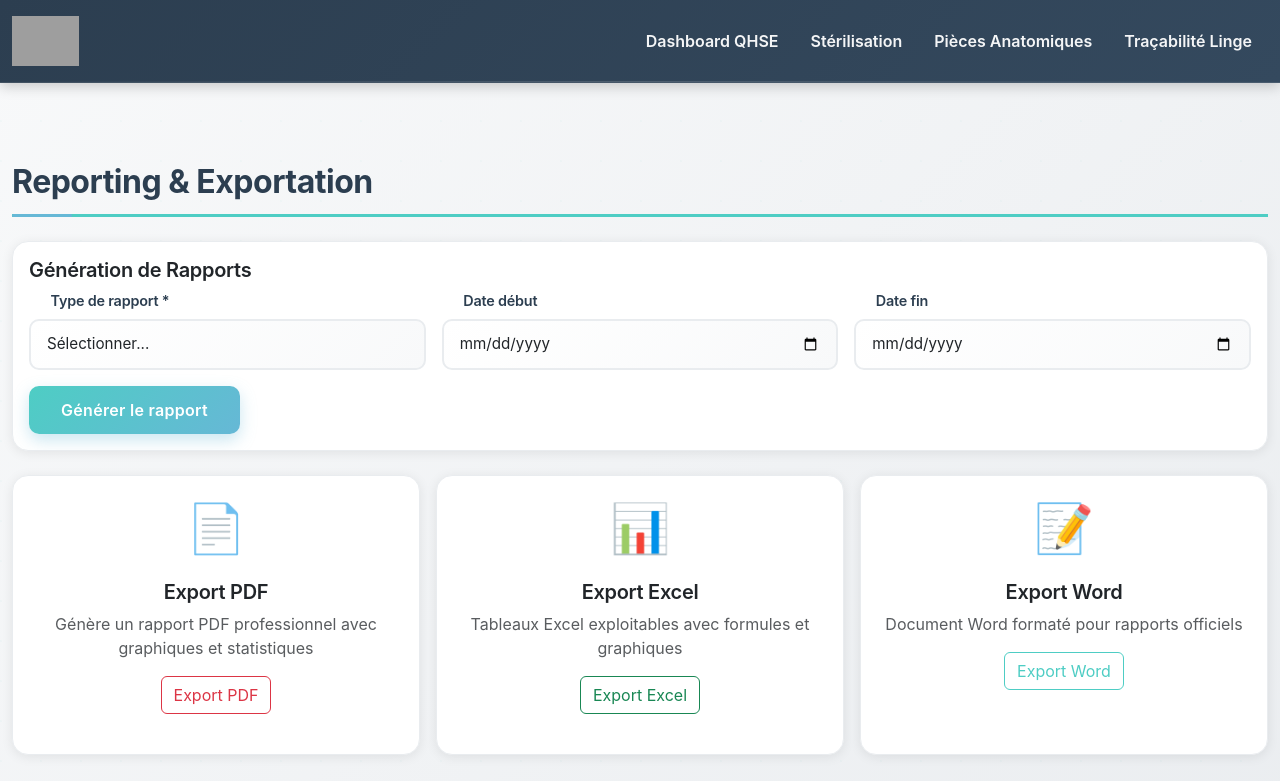
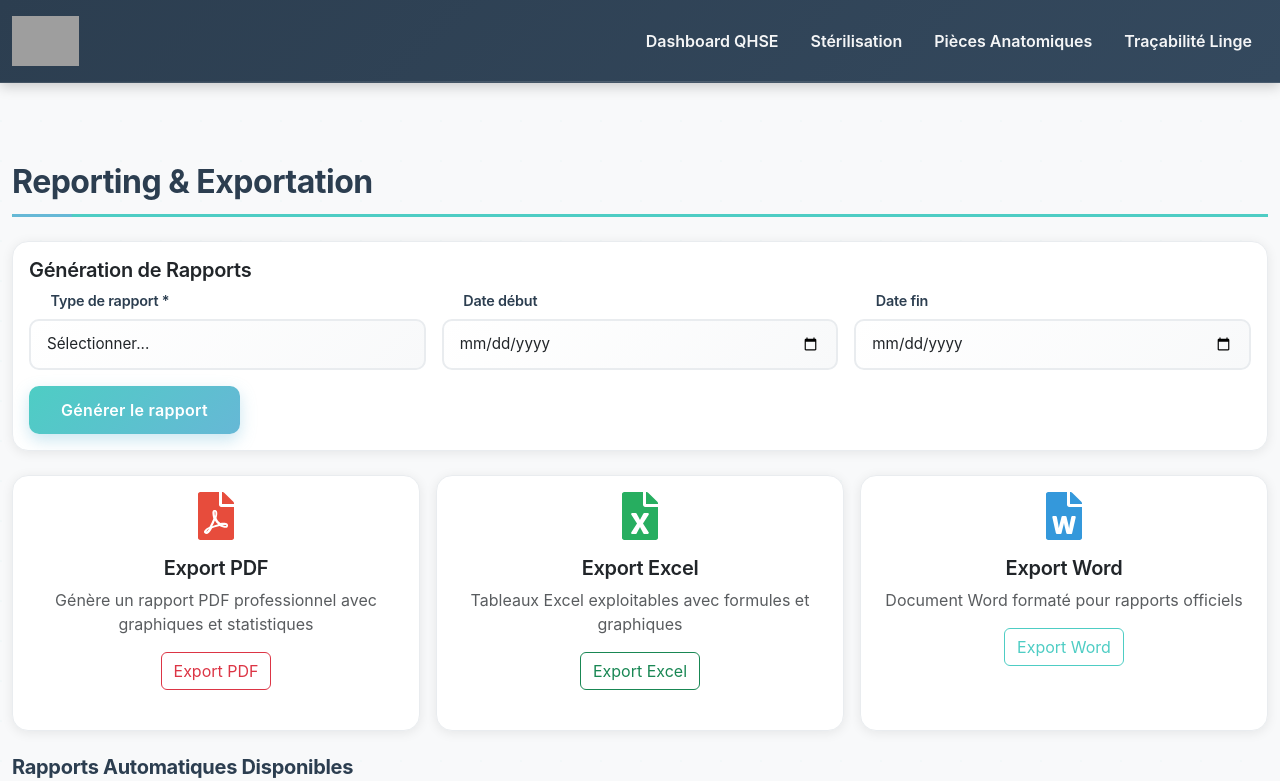
Before and after one commit to pauleCdl2025/qhse, a React (Vite) app: page /reporting in a window 1280 px wide. Shown: the top 781 px of the page. Built offline with nearby package versions, Linux system fonts and the light colour scheme; grey boxes are pictures that could not be loaded.

Commit message:
feat: Remplacement des emojis par des icônes professionnelles react-icons

```diff
--- a/package.json
+++ b/package.json
@@ -11,6 +11,7 @@
     "@supabase/supabase-js": "^2.76.1",
     "react": "^18.2.0",
     "react-dom": "^18.2.0",
+    "react-icons": "^5.5.0",
     "react-router-dom": "^6.20.0"
   },
   "devDependencies": {
--- a/src/App.css
+++ b/src/App.css
@@ -5,7 +5,7 @@ body {
     sans-serif;
   -webkit-font-smoothing: antialiased;
   -moz-osx-font-smoothing: grayscale;
-  background: linear-gradient(135deg, #f8f9fa 0%, #e9ecef 100%);
+  background: #f5f5f5;
   min-height: 100vh;
 }
 
--- a/src/components/QHSEDashboard.tsx
+++ b/src/components/QHSEDashboard.tsx
@@ -1,12 +1,25 @@
 import { Link } from 'react-router-dom';
 import { qhseStorage } from '../utils/storageQHSE';
+import {
+  FaMicroscope,
+  FaLungs,
+  FaExclamationTriangle,
+  FaWrench,
+  FaClipboardCheck,
+  FaGraduationCap,
+  FaRecycle,
+  FaShieldAlt,
+  FaFolderOpen,
+  FaShirtsinbulk,
+  FaChartBar
+} from 'react-icons/fa';
 
 export default function QHSEDashboard() {
   const stats = qhseStorage.getStats();
   const modules = [
     {
       id: 'sterilization',
-      icon: '🔬',
+      Icon: FaMicroscope,
       title: 'Stérilisation',
       desc: 'Traçabilité des équipements médicaux stérilisés',
       color: '#4ECDC4',
@@ -14,7 +27,7 @@ export default function QHSEDashboard() {
     },
     {
       id: 'anatomical',
-      icon: '🔬',
+      Icon: FaLungs,
       title: 'Pièces Anatomiques',
       desc: 'Traçabilité complète des pièces anatomiques',
       color: '#66B8D6',
@@ -22,7 +35,7 @@ export default function QHSEDashboard() {
     },
     {
       id: 'incidents',
-      icon: '⚠️',
+      Icon: FaExclamationTriangle,
       title: 'Incidents / Accidents / AES',
       desc: 'Déclaration et suivi des actions correctives',
       color: '#E74C3C',
@@ -30,7 +43,7 @@ export default function QHSEDashboard() {
     },
     {
       id: 'maintenance',
-      icon: '🔧',
+      Icon: FaWrench,
       title: 'Maintenance & Biomédical',
       desc: 'Planification et suivi des interventions',
       color: '#F39C12',
@@ -38,7 +51,7 @@ export default function QHSEDashboard() {
     },
     {
       id: 'audits',
-      icon: '📋',
+      Icon: FaClipboardCheck,
       title: 'Audits & Inspections',
       desc: 'Programmation et checklists d\'audit',
       color: '#27AE60',
@@ -46,7 +59,7 @@ export default function QHSEDashboard() {
     },
     {
       id: 'formations',
-      icon: '🎓',
+      Icon: FaGraduationCap,
       title: 'Formations & Compétences',
       desc: 'Suivi des formations et habilitations',
       color: '#3498DB',
@@ -54,7 +67,7 @@ export default function QHSEDashboard() {
     },
     {
       id: 'dechets',
-      icon: '♻️',
+      Icon: FaRecycle,
       title: 'Déchets Médicaux',
       desc: 'Traçabilité et élimination',
       color: '#95A5A6',
@@ -62,7 +75,7 @@ export default function QHSEDashboard() {
     },
     {
       id: 'risques',
-      icon: '🛡️',
+      Icon: FaShieldAlt,
       title: 'Gestion des Risques',
       desc: 'Identification et évaluation des risques',
       color: '#8E44AD',
@@ -70,7 +83,7 @@ export default function QHSEDashboard() {
     },
     {
       id: 'ged',
-      icon: '📁',
+      Icon: FaFolderOpen,
       title: 'GED Documentaire',
       desc: 'Gestion documentaire QHSE',
       color: '#16A085',
@@ -78,7 +91,7 @@ export default function QHSEDashboard() {
     },
     {
       id: 'linge',
-      icon: '🧺',
+      Icon: FaShirtsinbulk,
       title: 'Traçabilité du Linge',
       desc: 'Suivi du linge avec génération automatique de codes',
       color: '#9B59B6',
@@ -86,7 +99,7 @@ export default function QHSEDashboard() {
     },
     {
       id: 'reporting',
-      icon: '📊',
+      Icon: FaChartBar,
       title: 'Reporting',
       desc: 'Export et rapports périodiques',
       color: '#34495E',
@@ -102,7 +115,7 @@ export default function QHSEDashboard() {
         <h1 className="display-4 custom-title">Tableau de Bord QHSE</h1>
         <p className="lead text-muted">Gestion complète de la Qualité, Hygiène, Sécurité et Environnement</p>
         <div className="alert alert-info d-inline-block">
-          <strong>📊 Total d'enregistrements : {totalRecords}</strong>
+          <strong><FaChartBar className="me-2" />Total d'enregistrements : {totalRecords}</strong>
         </div>
       </div>
 
@@ -148,8 +161,8 @@ export default function QHSEDashboard() {
             <div className="card h-100 module-card" style={{ borderTop: `4px solid ${module.color}` }}>
               <div className="card-body d-flex flex-column">
                 <div className="d-flex align-items-center mb-3">
-                  <div className="module-icon me-3" style={{ fontSize: '2.5rem' }}>
-                    {module.icon}
+                  <div className="module-icon me-3" style={{ fontSize: '2.5rem', color: module.color }}>
+                    <module.Icon />
                   </div>
                   <h5 className="card-title mb-0">{module.title}</h5>
                 </div>
--- a/src/components/Reporting.tsx
+++ b/src/components/Reporting.tsx
@@ -1,4 +1,5 @@
 import { useState } from 'react';
+import { FaFilePdf, FaFileExcel, FaFileWord } from 'react-icons/fa';
 
 export default function Reporting() {
   const [reportType, setReportType] = useState('');
@@ -58,7 +59,9 @@ export default function Reporting() {
         <div className="col-md-4">
           <div className="card h-100">
             <div className="card-body text-center">
-              <div className="mb-3" style={{fontSize: '3rem'}}>📄</div>
+              <div className="mb-3 d-flex justify-content-center">
+                <FaFilePdf style={{fontSize: '3rem', color: '#E74C3C'}} />
+              </div>
               <h5 className="card-title">Export PDF</h5>
               <p className="card-text text-muted">Génère un rapport PDF professionnel avec graphiques et statistiques</p>
               <button className="btn btn-outline-danger" onClick={() => handleExport('pdf')}>Export PDF</button>
@@ -68,7 +71,9 @@ export default function Reporting() {
         <div className="col-md-4">
           <div className="card h-100">
             <div className="card-body text-center">
-              <div className="mb-3" style={{fontSize: '3rem'}}>📊</div>
+              <div className="mb-3 d-flex justify-content-center">
+                <FaFileExcel style={{fontSize: '3rem', color: '#27AE60'}} />
+              </div>
               <h5 className="card-title">Export Excel</h5>
               <p className="card-text text-muted">Tableaux Excel exploitables avec formules et graphiques</p>
               <button className="btn btn-outline-success" onClick={() => handleExport('excel')}>Export Excel</button>
@@ -78,7 +83,9 @@ export default function Reporting() {
         <div className="col-md-4">
           <div className="card h-100">
             <div className="card-body text-center">
-              <div className="mb-3" style={{fontSize: '3rem'}}>📝</div>
+              <div className="mb-3 d-flex justify-content-center">
+                <FaFileWord style={{fontSize: '3rem', color: '#3498DB'}} />
+              </div>
               <h5 className="card-title">Export Word</h5>
               <p className="card-text text-muted">Document Word formaté pour rapports officiels</p>
               <button className="btn btn-outline-primary" onClick={() => handleExport('word')}>Export Word</button>
```
Also changed, not shown: 1 other file (tests, documents, lock files or other folders).
